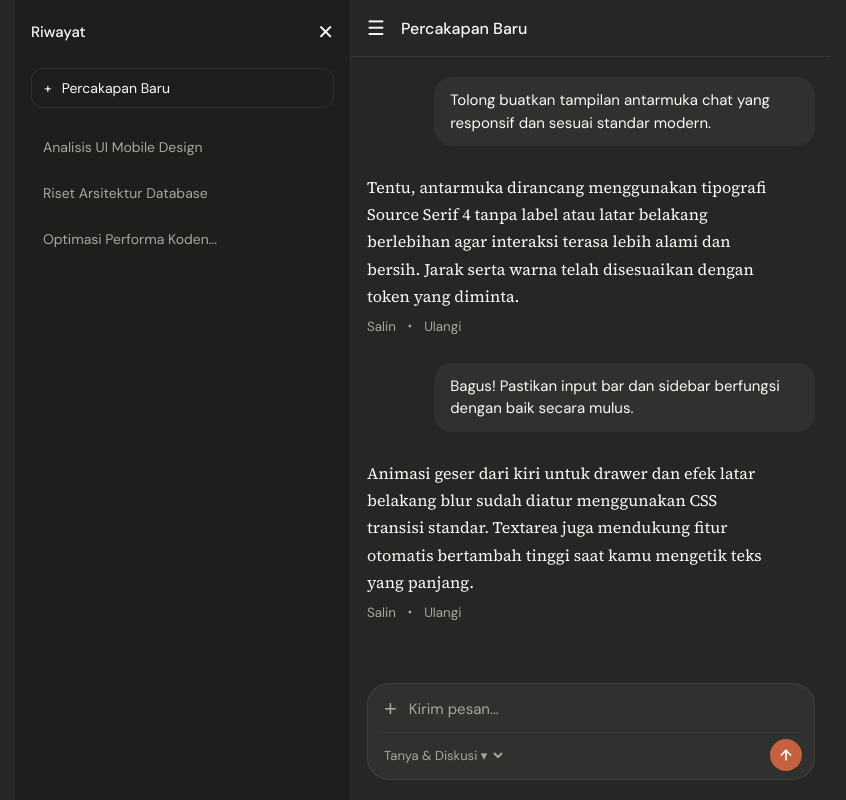
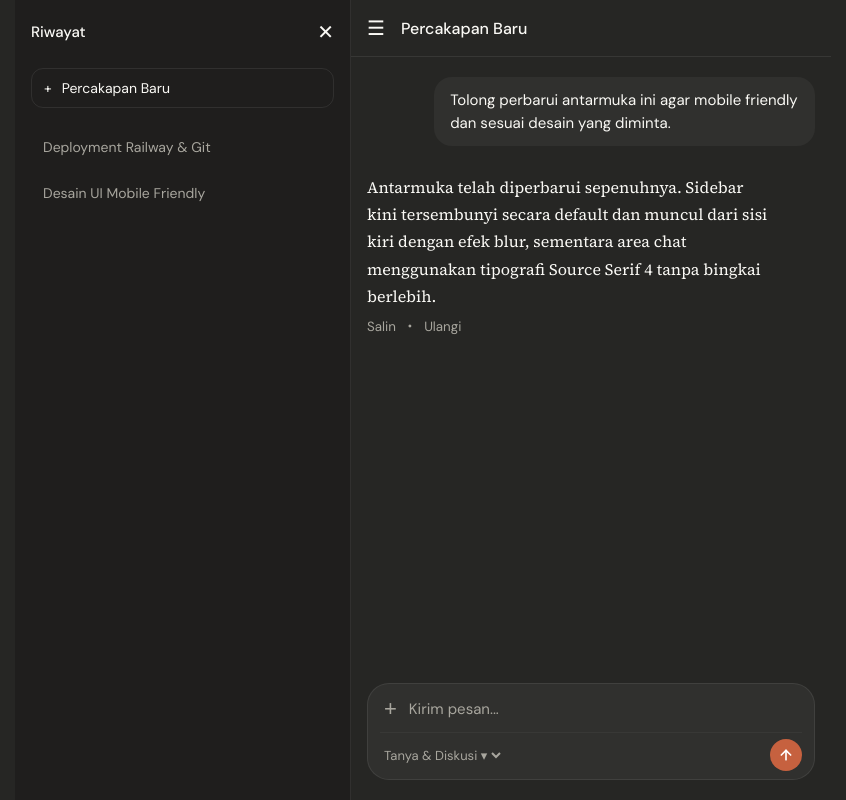
Before and after one commit to jumanjipanji74-dotcom/Chat-bot-vercel, a website: page public/index.html in a window 1280 px wide. Shown: the whole page, without its empty margins (49-895 px from the left). Drawn offline with Linux system fonts and the light colour scheme.

Commit message:
Update UI mobile-friendly update

```diff
--- a/public/index.html
+++ b/public/index.html
@@ -4,6 +4,7 @@
   <meta charset="UTF-8">
   <meta name="viewport" content="width=device-width, initial-scale=1.0, maximum-scale=1.0, user-scalable=no">
   <title>AI Assistant</title>
+
   <!-- Google Fonts: DM Sans & Source Serif 4 -->
   <link rel="preconnect" href="https://fonts.googleapis.com">
   <link rel="preconnect" href="https://fonts.gstatic.com" crossorigin>
@@ -47,7 +48,7 @@
       background-color: var(--bg-main);
     }
 
-    /* --- OVERLAY & SIDEBAR --- */
+    /* --- SIDEBAR OVERLAY & DRAWER --- */
     .sidebar-overlay {
       position: absolute;
       top: 0;
@@ -133,7 +134,6 @@
       font-size: 14px;
       color: var(--text-muted);
       cursor: pointer;
-      position: relative;
       transition: background 0.2s, color 0.2s;
     }
 
@@ -195,7 +195,7 @@
       gap: 28px;
     }
 
-    /* User Message */
+    /* User Message Bubble */
     .message-user {
       display: flex;
       justify-content: flex-end;
@@ -211,7 +211,7 @@
       line-height: 1.5;
     }
 
-    /* AI Message */
+    /* AI Message (Plain text, Source Serif 4, no bubble) */
     .message-ai {
       display: flex;
       flex-direction: column;
@@ -247,7 +247,7 @@
       color: var(--text);
     }
 
-    /* --- INPUT BAR --- */
+    /* --- STICKY INPUT BAR --- */
     .input-container {
       padding: 12px 16px 20px 16px;
       background-color: var(--bg-main);
@@ -361,15 +361,11 @@
 
       <div class="history-list">
         <div class="history-item">
-          <span>Analisis UI Mobile Design</span>
+          <span>Deployment Railway & Git</span>
           <button class="options-btn">⋯</button>
         </div>
         <div class="history-item">
-          <span>Riset Arsitektur Database</span>
-          <button class="options-btn">⋯</button>
-        </div>
-        <div class="history-item">
-          <span>Optimasi Performa Koden...</span>
+          <span>Desain UI Mobile Friendly</span>
           <button class="options-btn">⋯</button>
         </div>
       </div>
@@ -384,31 +380,16 @@
     <!-- CHAT MESSAGES CONTAINER -->
     <div class="chat-messages" id="chatMessages">
 
-      <!-- Contoh Pesan User -->
+      <!-- Pesan User -->
       <div class="message-user">
-        <div class="bubble">Tolong buatkan tampilan antarmuka chat yang responsif dan sesuai standar modern.</div>
+        <div class="bubble">Tolong perbarui antarmuka ini agar mobile friendly dan sesuai desain yang diminta.</div>
       </div>
 
-      <!-- Contoh Jawaban AI -->
+      <!-- Jawaban AI -->
       <div class="message-ai">
-        <div class="ai-text">Tentu, antarmuka dirancang menggunakan tipografi Source Serif 4 tanpa label atau latar belakang berlebihan agar interaksi terasa lebih alami dan bersih. Jarak serta warna telah disesuaikan dengan token yang diminta.</div>
+        <div class="ai-text">Antarmuka telah diperbarui sepenuhnya. Sidebar kini tersembunyi secara default dan muncul dari sisi kiri dengan efek blur, sementara area chat menggunakan tipografi Source Serif 4 tanpa bingkai berlebih.</div>
         <div class="ai-actions">
-          <button onclick="alert('Pesan disalin!')">Salin</button>
-          <span>•</span>
-          <button onclick="alert('Mengulangi respons...')">Ulangi</button>
-        </div>
-      </div>
-
-      <!-- Contoh Pesan User 2 -->
-      <div class="message-user">
-        <div class="bubble">Bagus! Pastikan input bar dan sidebar berfungsi dengan baik secara mulus.</div>
-      </div>
-
-      <!-- Contoh Jawaban AI 2 -->
-      <div class="message-ai">
-        <div class="ai-text">Animasi geser dari kiri untuk drawer dan efek latar belakang blur sudah diatur menggunakan CSS transisi standar. Textarea juga mendukung fitur otomatis bertambah tinggi saat kamu mengetik teks yang panjang.</div>
-        <div class="ai-actions">
-          <button onclick="alert('Pesan disalin!')">Salin</button>
+          <button onclick="alert('Teks disalin!')">Salin</button>
           <span>•</span>
           <button onclick="alert('Mengulangi respons...')">Ulangi</button>
         </div>
@@ -426,11 +407,9 @@
         <div class="input-bar-bottom">
           <select class="mode-select">
             <option>Tanya & Diskusi ▾</option>
-            <option>Analisis Dokumen</option>
-            <option>Mode Kreatif</option>
+            <option>Analisis Gambar</option>
           </select>
           <button class="send-btn" id="sendBtn" title="Kirim">
-            <!-- Icon Panah Atas -->
             <svg width="16" height="16" viewBox="0 0 24 24" fill="none" stroke="currentColor" stroke-width="2.5" stroke-linecap="round" stroke-linejoin="round"><line x1="12" y1="19" x2="12" y2="5"></line><polyline points="5 12 12 5 19 12"></polyline></svg>
           </button>
         </div>
```
